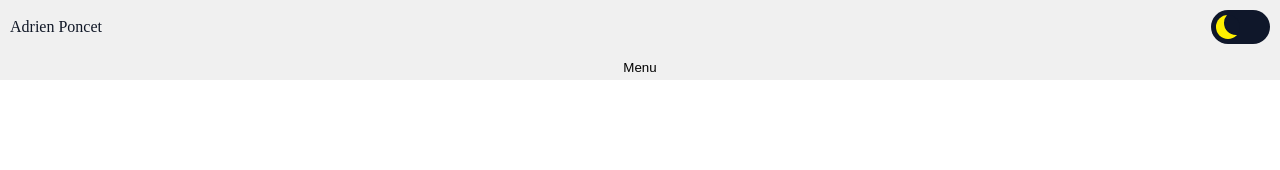
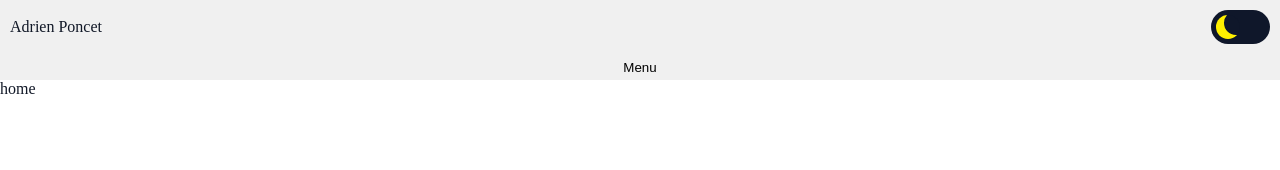
Before and after one commit to DevPoncet07/devponcet07ClientWeb, a Next.js app in the folder src/: page / in a window 1280 px wide. Shown: the top 170 px of the page. Built offline with nearby package versions, Linux system fonts and the light colour scheme.

Commit message:
create menu burger

```diff
--- a/src/app/page.tsx
+++ b/src/app/page.tsx
@@ -7,7 +7,9 @@ import Main from "@/components/main/Main";
 export default function Home() {
   return (<App>
     <Header/>
-    <Main/>
+    <Main>
+      <p>home</p>
+    </Main>
     <Footer/>
     </App>
   )
```
Also changed, not shown: 2 other files (tests, documents, lock files or other folders).
